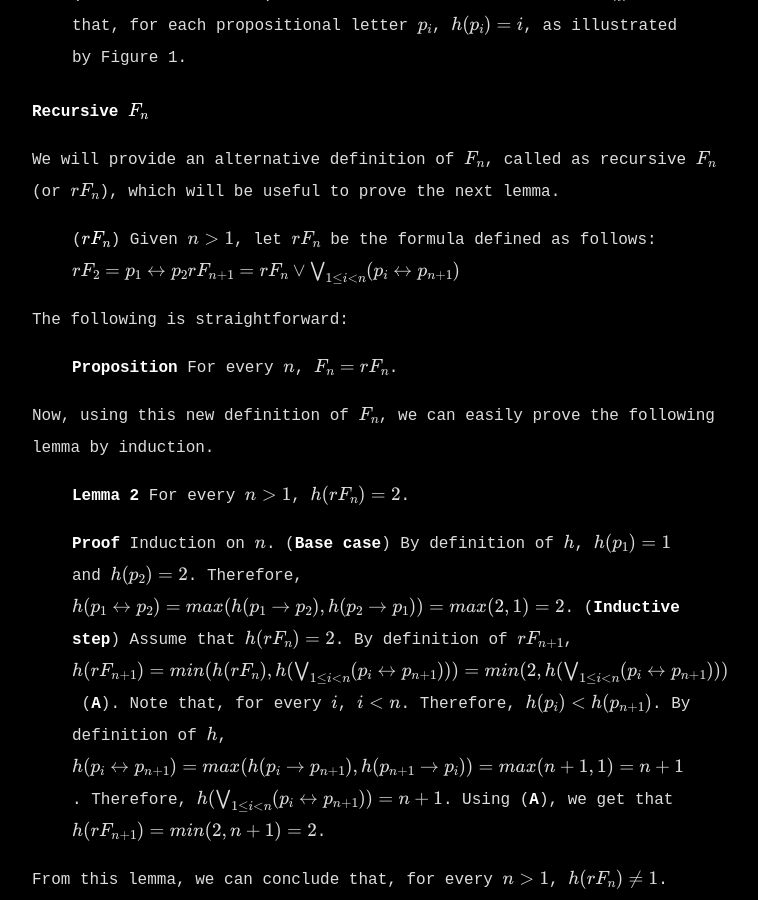
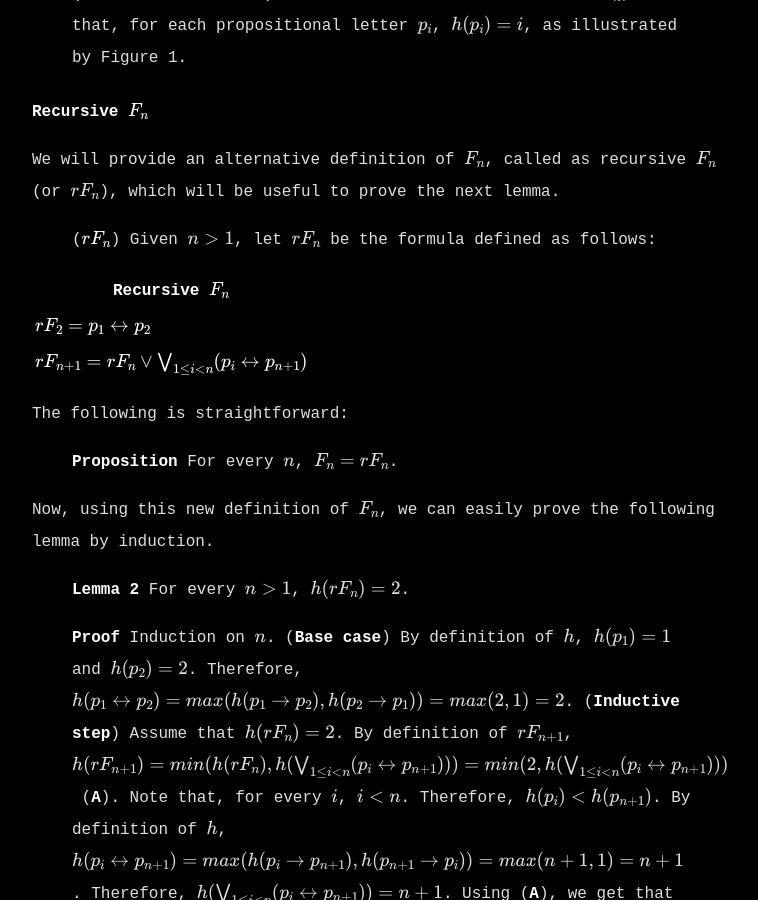
Before and after one commit to renatoleme/renatoleme.github.io, a Jekyll site: the page built from _posts/2024-01-10-godel-on-int-prop-calc.md, in a window 1280 px wide and 900 px high, scrolled down 3798 px. Shown: the whole window, without its empty margins (258-1016 px from the left). Built offline with Jekyll 4.4.1, drawn with Linux system fonts in a browser that asks for light colours; emoji names are drawn with the system emoji font; formulas are drawn with MathJax 3.

Commit message:
new post

```diff
--- a/_posts/2024-01-10-godel-on-int-prop-calc.md
+++ b/_posts/2024-01-10-godel-on-int-prop-calc.md
@@ -78,6 +78,7 @@ The idea is: given any index $n > 1$, we can construct a Heyting algebra, called
 
 > (**$S_n$**) Given some $n > 1$, define the universe of the algebra as $\{ 1, 2, \ldots, n \}$, which are ordered in the usual way, and set the designated value as $1$. Now, define the operators as:
 
+
 | Operators |
 |- |
 | $a \lor b = min(a,b)$ |
@@ -96,8 +97,11 @@ The idea is: given any index $n > 1$, we can construct a Heyting algebra, called
 We will provide an alternative definition of $F_n$, called as recursive $F_n$ (or $rF_n$), which will be useful to prove the next lemma.
 
 > (**$rF_n$**) Given $n > 1$, let $rF_n$ be the formula defined as follows:
-$$rF_2 = p_1 \leftrightarrow p_2\\
-rF_{n+1} = rF_n \lor \bigvee_{1\leq i < n} (p_i \leftrightarrow p_{n+1})$$
+
+| Recursive $F_n$ |
+| - |
+| $rF_2 = p_1 \leftrightarrow p_2$ |
+| $rF_{n+1} = rF_n \lor \bigvee_{1\leq i < n} (p_i \leftrightarrow p_{n+1})$ |
 
 The following is straightforward:
 
```
